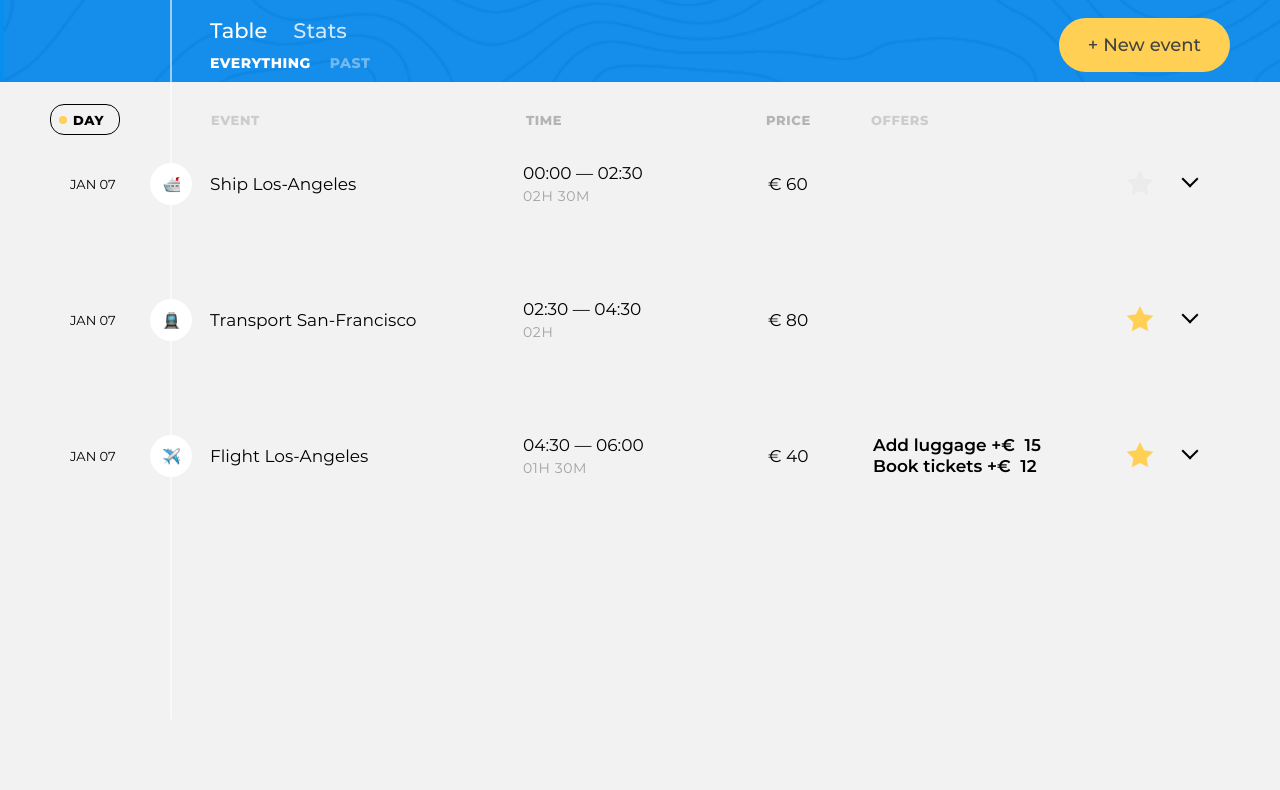
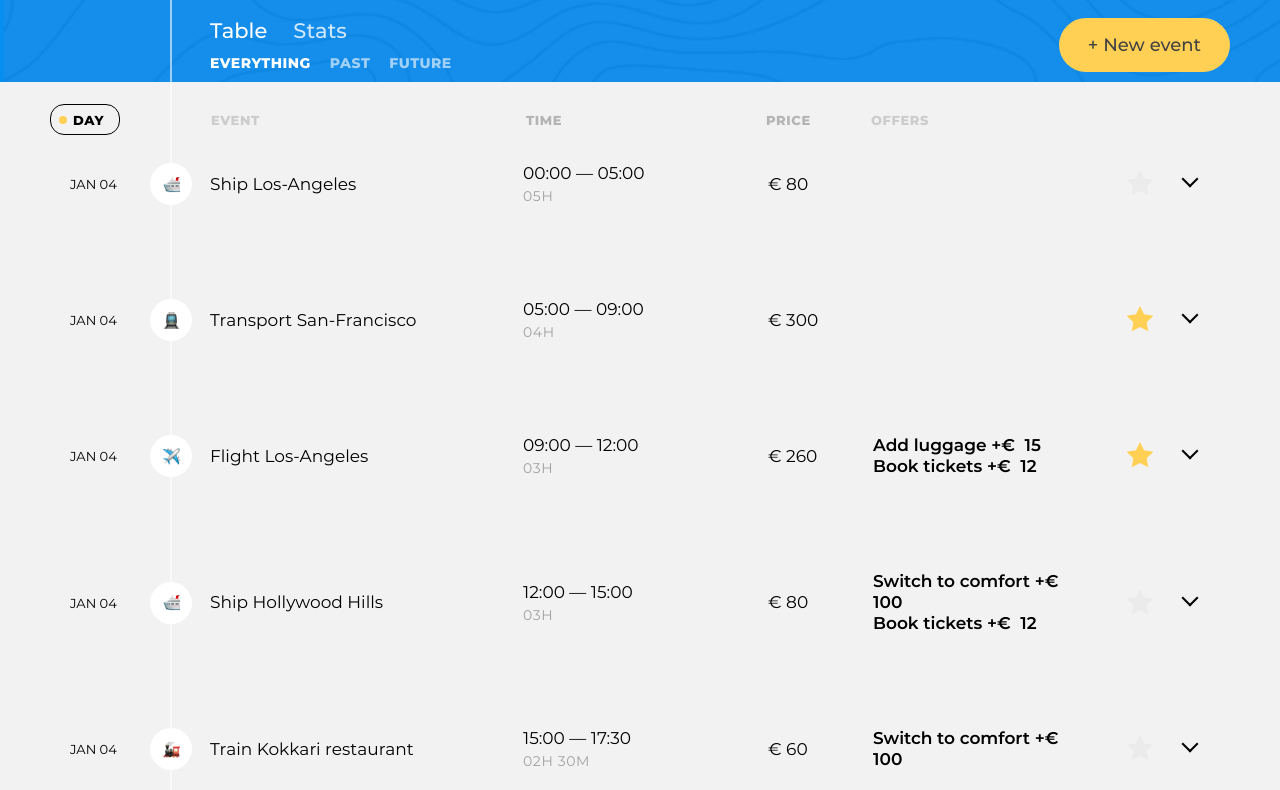
Before and after one commit to korbutds/big-trip, a website built with webpack: page public/index.html in a window 1280 px wide. Shown: the part 81-871 px from the top of the page. Before the commit the page ends 800 px from the top, so only its background shows below. Built offline with nearby package versions, Linux system fonts and the light colour scheme.

Commit message:
feat: Создан презентер фильтра. - Создал презентер фильтра. - Перебросил логику создания фильтров из main.js в презентер WIP: Пока фильтрация не работает, т.к. не сделал датабининг

```diff
--- a/public/index.html
+++ b/public/index.html
@@ -18,10 +18,9 @@
           <!-- Маршрут и стоимость -->
 
           <div class="trip-main__trip-controls  trip-controls">
-            <h2 class="visually-hidden">Switch trip view</h2>
+
             <!-- Меню -->
 
-            <h2 class="visually-hidden">Filter events</h2>
             <!-- Фильтры -->
           </div>
 
--- a/src/main.js
+++ b/src/main.js
@@ -1,16 +1,25 @@
 import {generatePoint} from "./mock/point.js";
 import Trip from "./presenter/trip.js";
+import Filter from "./presenter/filter.js";
 import PointsModel from "./model/points.js";
+import FilterModel from "./model/filter.js";
+import {render, RenderPosition} from "./view/utils/render.js";
+import TripViews from "./view/trip-view.js";
 
-const POINT_COUNT = 3;
+const POINT_COUNT = 22;
 
 const pageMain = document.querySelector(`.page-body__page-main`);
 const tripEventsSection = pageMain.querySelector(`.trip-events`);
+const tripControls = document.querySelector(`.trip-main__trip-controls`);
 
 const points = new Array(POINT_COUNT).fill().map(generatePoint);
 const pointsModel = new PointsModel();
 pointsModel.setPoints(points);
 
+render(tripControls, new TripViews(), RenderPosition.BEFOREBEGIN);
 
+const filterModel = new FilterModel();
+const filterPresenter = new Filter(tripControls, filterModel);
 const tripPresenter = new Trip(tripEventsSection, pointsModel);
+filterPresenter.init();
 tripPresenter.init();
--- /dev/null
+++ b/src/presenter/filter.js
@@ -0,0 +1,57 @@
+import {FilterType, UpdateType} from "../const.js";
+import FilterView from "../view/trip-filters.js";
+import {remove, render, RenderPosition, replace} from "../view/utils/render.js";
+
+export default class Filter {
+  constructor(filterContainer, filterModel) {
+    this._filterContainer = filterContainer;
+    this._filterModel = filterModel;
+    this._currentFilter = null;
+
+    this._filterComponent = null;
+
+    this._handleFilterTypeChange = this._handleFilterTypeChange.bind(this);
+  }
+
+  init() {
+    this._currentFilter = this._filterModel.getFilter();
+    const filters = this._getFilters();
+    const prevFilterComponent = this._filterComponent;
+
+    this._filterComponent = new FilterView(filters, this._currentFilter);
+    this._filterComponent.setFilterTypeChangeHandler(this._handleFilterTypeChange);
+
+    if (prevFilterComponent === null) {
+      render(this._filterContainer, this._filterComponent, RenderPosition.BEFOREBEGIN);
+      return;
+    }
+
+    replace(this._filterComponent, prevFilterComponent);
+    remove(prevFilterComponent);
+  }
+
+  _handleFilterTypeChange(filterType) {
+    if (this._currentFilter === filterType) {
+      return;
+    }
+
+    this._filterModel.setFilter(UpdateType.MAJOR, filterType);
+  }
+
+  _getFilters() {
+    return [
+      {
+        type: FilterType.EVERYTHING,
+        name: `Everything`,
+      },
+      {
+        type: FilterType.PAST,
+        name: `Past`,
+      },
+      {
+        type: FilterType.FUTURE,
+        name: `Future`,
+      }
+    ];
+  }
+}
--- a/src/presenter/trip.js
+++ b/src/presenter/trip.js
@@ -1,6 +1,5 @@
 // import TripPoint from "../view/trip-point.js";
 // import TripPointEdit from "../view/trip-edit-point.js";
-import FilterMenu from "../view/trip-filters.js";
 import TripEmpty from "../view/trip-empty.js";
 import TripInfo from "../view/trip-info.js";
 import TripSort from "../view/trip-sort.js";
@@ -9,19 +8,6 @@ import {remove, render, RenderPosition} from "../view/utils/render.js";
 import Point from "./point.js";
 import {sortPointPriceToMin, sortPointTimeToUp} from "../view/utils/points.js";
 import {SortType, UpdateType, UserAction} from "../const.js";
-
-const filters = [
-  {
-    type: `everything`,
-    name: `Everything`,
-    count: 3
-  },
-  {
-    type: `past`,
-    name: `Past`,
-    count: 0
-  }
-];
 
 
 export default class Trip {
@@ -37,7 +23,6 @@ export default class Trip {
     this._tripInfoContainer = this._header.querySelector(`.trip-main`);
 
     this._sortComponent = null;
-    this._filterComponent = new FilterMenu(filters, `everything`);
     this._emptyComponent = new TripEmpty();
     this._boardComponent = new TripBoard();
 
@@ -50,7 +35,6 @@ export default class Trip {
   }
 
   init() {
-    this._renderFilters();
     this._renderTrip();
   }
 
@@ -131,11 +115,6 @@ export default class Trip {
     this._renderPoints(points);
   }
 
-  _renderFilters() {
-    render(this._tripControlsContainer, this._filterComponent, RenderPosition.AFTERBEGIN);
-
-  }
-
   _renderEmptyTrip() {
     render(this._tripListContainer, this._emptyComponent, RenderPosition.AFTERBEGIN);
   }
@@ -167,7 +146,6 @@ export default class Trip {
 
     if (pointsCount === 0) {
       this._renderEmptyTrip();
-      this._filterComponent.disableElement();
       return;
     }
 
--- a/src/view/trip-filters.js
+++ b/src/view/trip-filters.js
@@ -14,16 +14,9 @@ const createTripFiltersTemplate = (filterItems, currentFilterType) => {
                               .map((filter) => createTripFiltersItemTemplate(filter, currentFilterType))
                               .join(``);
   return `<div>
-            <h2 class="visually-hidden">Switch trip view</h2>
-            <nav class="trip-controls__trip-tabs  trip-tabs">
-              <a class="trip-tabs__btn  trip-tabs__btn--active" href="#">Table</a>
-              <a class="trip-tabs__btn" href="#">Stats</a>
-            </nav>
-
             <h2 class="visually-hidden">Filter events</h2>
             <form class="trip-filters" action="#" method="get">
               ${filterItemTemplate}
-
               <button class="visually-hidden" type="submit">Accept filter</button>
             </form>
           </div>`;
@@ -35,16 +28,19 @@ export default class TripFilters extends AbstractView {
 
     this._filter = filter;
     this._currentFilterType = currentFilterType;
+    this._filterTypeChangeHandler = this._filterTypeChangeHandler.bind(this);
   }
   getTemplate() {
     return createTripFiltersTemplate(this._filter, this._currentFilterType);
   }
 
-  disableElement() {
-    this.getElement()
-      .querySelectorAll(`.trip-filters__filter-input`)
-      .forEach((element) => {
-        element.disabled = true;
-      });
+  _filterTypeChangeHandler(evt) {
+    evt.preventDefault();
+    this._callback.filterTypeChange(evt.target.value);
+  }
+
+  setFilterTypeChangeHandler(callback) {
+    this._callback.filterTypeChange = callback;
+    this.getElement().addEventListener(`change`, this._filterTypeChangeHandler);
   }
 }
--- /dev/null
+++ b/src/view/trip-view.js
@@ -0,0 +1,21 @@
+import AbstractView from "./abstract.js";
+
+const createTripViewTemplate = () => {
+  return `<div>
+            <h2 class="visually-hidden">Switch trip view</h2>
+            <nav class="trip-controls__trip-tabs  trip-tabs">
+              <a class="trip-tabs__btn  trip-tabs__btn--active" href="#">Table</a>
+              <a class="trip-tabs__btn" href="#">Stats</a>
+            </nav>
+          </div>`;
+};
+
+export default class TripViews extends AbstractView {
+  constructor() {
+    super();
+  }
+
+  getTemplate() {
+    return createTripViewTemplate();
+  }
+}
--- a/src/view/utils/points.js
+++ b/src/view/utils/points.js
@@ -28,10 +28,10 @@ export const getDateDiff = (start, finish) => {
   return time;
 };
 
-let startDate = dayjs().add(2, `day`).startOf(`date`);
+let startDate = dayjs().add(getRandomInt(-1, 1), `day`).startOf(`date`);
 
 export const generateDate = () => {
-  const MAX_TRIP_TIME = 6;
+  const MAX_TRIP_TIME = 12;
   const tripTime = getRandomInt(1, MAX_TRIP_TIME) * 30;
   const start = startDate;
   const tripEndTime = startDate.add(tripTime, `minutes`);
```
Also changed, not shown: src/view/trip-header.js (added).
